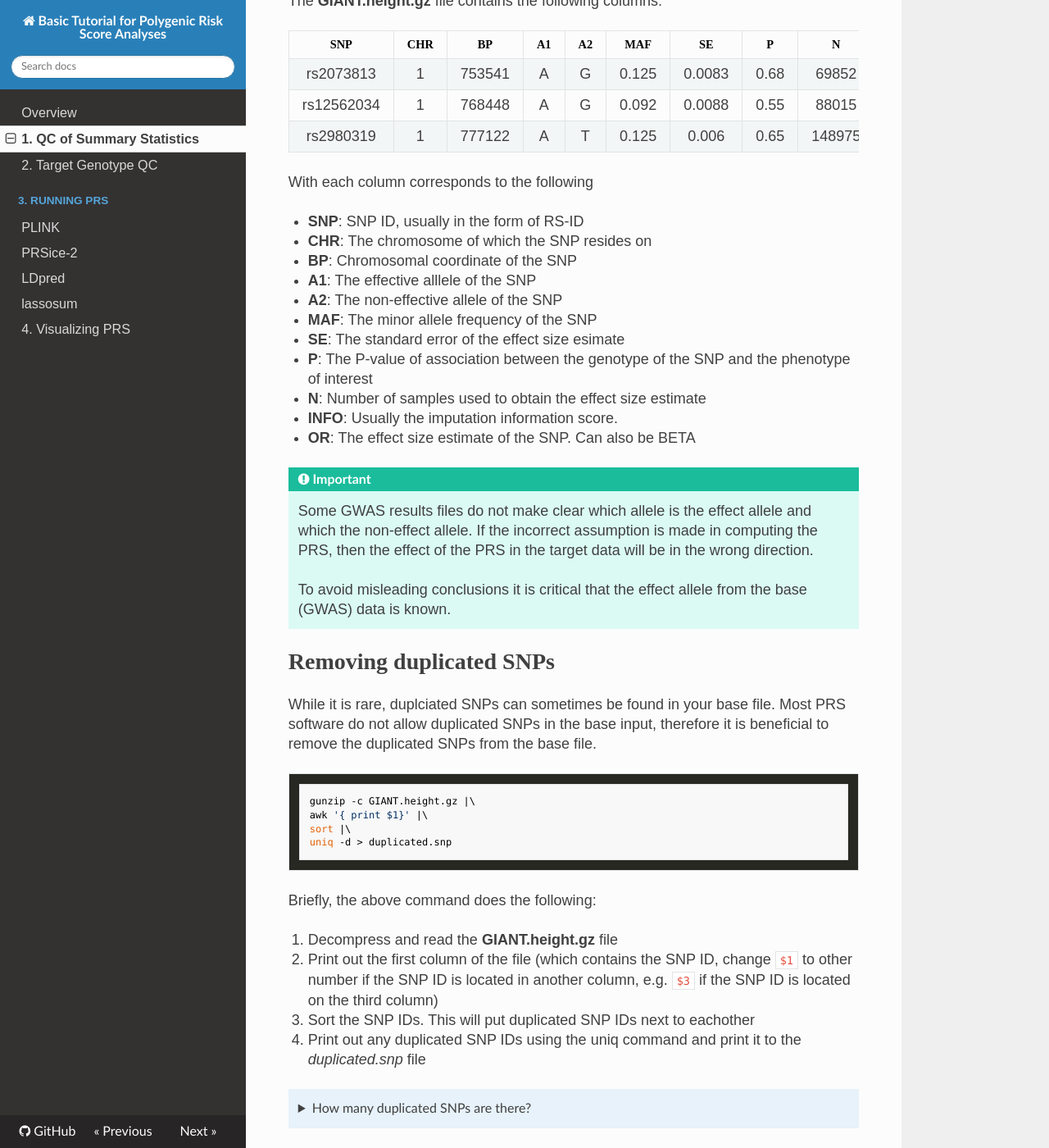
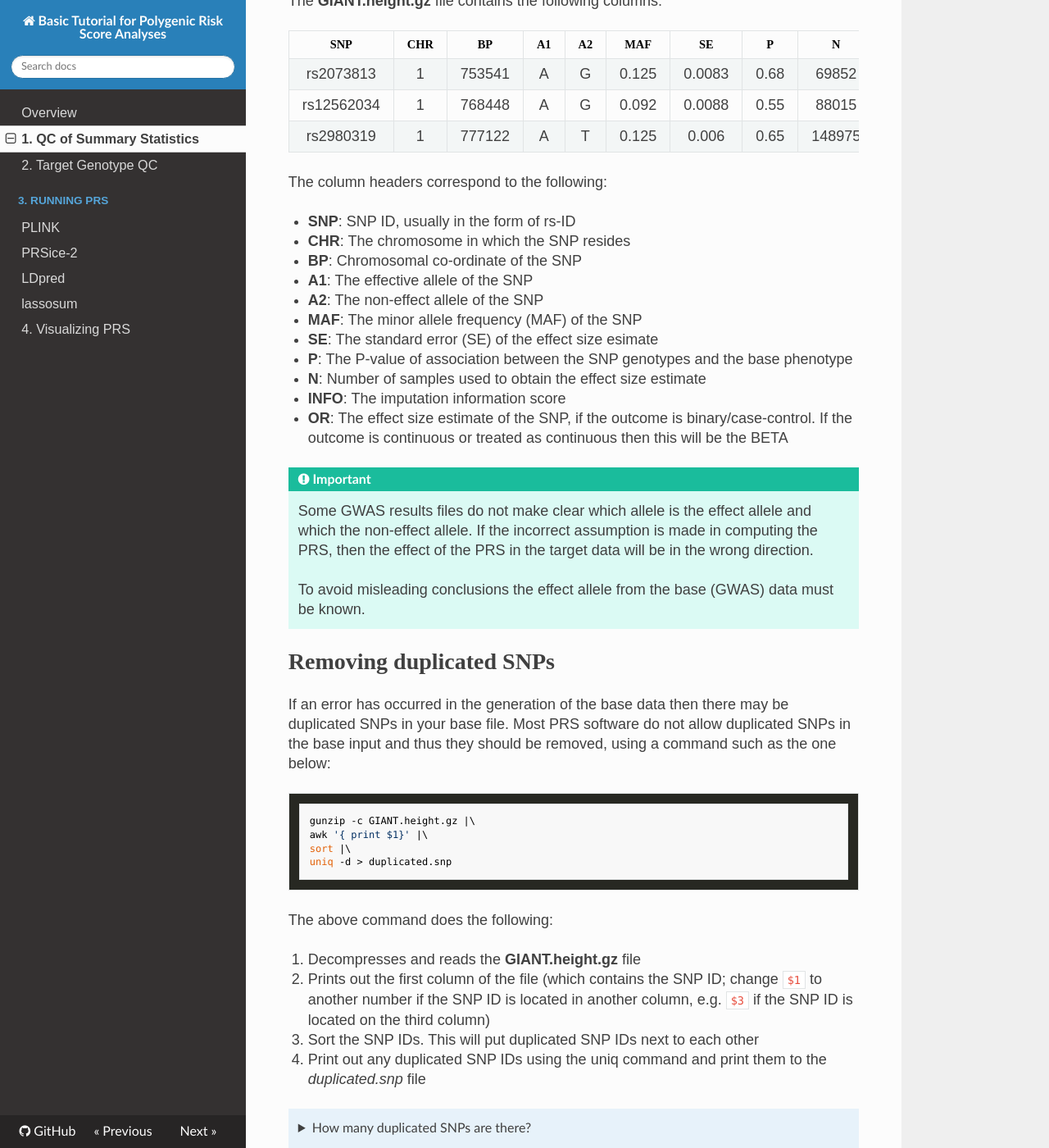
Before and after one commit to choishingwan/PRS-Tutorial, an MkDocs documentation site: the page built from docs/base.md, in a window 1280 px wide and 1400 px high, scrolled down 1224 px. Shown: the whole window at 82% size. Built offline with MkDocs 1.6.1, drawn with Linux system fonts in a browser that asks for light colours; nearby versions of some CDN libraries; some of the changed text lies outside the part shown.

Commit message:
Update base.md

````diff
--- a/docs/base.md
+++ b/docs/base.md
@@ -1,4 +1,4 @@
-First step in Polygenic Risk Score (PRS) analyses is to obtain the GWAS summary statistics.
+The first step in Polygenic Risk Score (PRS) analyses is to obtain the GWAS summary statistics.
 
 In this example, we will use a modified version of the Height GWAS summary statistics generated by the [GIANT consortium](https://portals.broadinstitute.org/collaboration/giant/index.php/GIANT_consortium_data_files#GWAS_Anthropometric_2014_Height)
 
@@ -10,14 +10,13 @@
 
 ```
 
-which will create a file call **GIANT.height.gz** in your current directory.
+which will create a file called **GIANT.height.gz** in your current directory.
 
 A common problem is that the downloaded file can be corrupted,
-which can generate various error messages in the down-stream analyses.
-To avoid un-necessary waste of time, it is generally a good practice to
-check if the file is intact. If the `md5sum` hash is provided for the
-original file, you can check the file integrity by performing the
-`md5sum` check:
+which can cause PRS software to crash or to produce errors in
+results. However, a `md5sum` hash is generally included in files
+so that file integrity can be checked. The following command
+performs this `md5sum` check:
 
 ```bash tab="Linux"
 md5sum GIANT.height.gz
@@ -27,8 +26,8 @@
 md5 GIANT.height.gz
 ```
 
-if the file is intact, `md5sum` should generate a string of characters: `88413472f72823ee294f0916a36505d9`.
-If a different string is generated, the file is corrupted
+if the file is intact, then `md5sum` generates a string of characters, which in this case should be: `88413472f72823ee294f0916a36505d9`.
+If a different string is generated, then then file is corrupted.
 
 # Reading the summary statistic file
 **GIANT.height.gz** is compressed. To read its content, you can type:
@@ -50,30 +49,29 @@
 rs12562034	|1	|768448	|A	|G	|0.092	|0.0088	|0.55	|88015	|0.917520990188678	|0.994714020220009|
 rs2980319	|1	|777122	|A	|T	|0.125	|0.006	|0.65	|148975	|0.847126999058955	|0.997303641721713|
 
-With each column corresponds to the following
+The column headers correspond to the following:
 
-- **SNP**: SNP ID, usually in the form of RS-ID
-- **CHR**: The chromosome of which the SNP resides on
-- **BP**: Chromosomal coordinate of the SNP
-- **A1**: The effective alllele of the SNP
-- **A2**: The non-effective allele of the SNP
-- **MAF**: The minor allele frequency of the SNP
-- **SE**: The standard error of the effect size esimate
-- **P**: The P-value of association between the genotype of the SNP and the phenotype of interest
+- **SNP**: SNP ID, usually in the form of rs-ID
+- **CHR**: The chromosome in which the SNP resides
+- **BP**: Chromosomal co-ordinate of the SNP
+- **A1**: The effective allele of the SNP
+- **A2**: The non-effect allele of the SNP
+- **MAF**: The minor allele frequency (MAF) of the SNP
+- **SE**: The standard error (SE) of the effect size esimate
+- **P**: The P-value of association between the SNP genotypes and the base phenotype
 - **N**: Number of samples used to obtain the effect size estimate
-- **INFO**: Usually the imputation information score.
-- **OR**: The effect size estimate of the SNP. Can also be BETA
+- **INFO**: The imputation information score
+- **OR**: The effect size estimate of the SNP, if the outcome is binary/case-control. If the outcome is continuous or treated as continuous then this will be the BETA
 
 !!! Important
     Some GWAS results files do not make clear which allele is the effect allele and which the non-effect allele.
     If the incorrect assumption is made in computing the PRS, then the effect of the PRS in the target data will be in the wrong direction.
 
-    To avoid misleading conclusions it is critical that the effect allele from the base (GWAS) data is known.
+    To avoid misleading conclusions the effect allele from the base (GWAS) data must be known.
 
 # Removing duplicated SNPs
-While it is rare, duplciated SNPs can sometimes be found in your base file.
-Most PRS software do not allow duplicated SNPs in the base input, therefore it
-is beneficial to remove the duplicated SNPs from the base file.
+If an error has occurred in the generation of the base data then there may be duplicated SNPs in your base file.
+Most PRS software do not allow duplicated SNPs in the base input and thus they should be removed, using a command such as the one below:
 
 ```bash
 gunzip -c GIANT.height.gz |\
@@ -82,12 +80,12 @@
 uniq -d > duplicated.snp
 ```
 
-Briefly, the above command does the following:
+The above command does the following:
 
-1. Decompress and read the **GIANT.height.gz** file
-2. Print out the first column of the file (which contains the SNP ID, change `$1` to other number if the SNP ID is located in another column, e.g. `$3` if the SNP ID is located on the third column)
-3. Sort the SNP IDs. This will put duplicated SNP IDs next to eachother
-4. Print out any duplicated SNP IDs using the uniq command and print it to the *duplicated.snp* file
+1. Decompresses and reads the **GIANT.height.gz** file
+2. Prints out the first column of the file (which contains the SNP ID; change `$1` to another number if the SNP ID is located in another column, e.g. `$3` if the SNP ID is located on the third column)
+3. Sort the SNP IDs. This will put duplicated SNP IDs next to each other
+4. Print out any duplicated SNP IDs using the uniq command and print them to the *duplicated.snp* file
 
 
 ??? note "How many duplicated SNPs are there?"
@@ -102,25 +100,24 @@
 
 The above script does the following:
 
-1. Decompress and read the **GIANT.height.gz** file
-2. Find if any row contains entries observed in `duplicated.snp` and remove them
-3. Compress and write the results to **Height.gz**
+1. Decompresses and reads the **GIANT.height.gz** file
+2. Establishes whether any row contains entries observed in `duplicated.snp` and removes them if so
+3. Compresses and writes the results to **Height.gz**
 
 # Filtering SNPs with low INFO score or MAF
-SNPs with low minor allele frequency (MAF) or imputation information score (INFO) are more likely to harbor false positives.
-It is therefore beneficial to remove SNPs with low MAF and INFO.
+SNPs with low minor allele frequency (MAF) or imputation information score (INFO) are more likely to generate false positive results due to their lower statistical power (and higher probability of genotyping errors in the case of low MAF). Therefore, SNPs with low MAF and INFO are typically removed before performing downstream analyses.
 This can be acheived using the following code:
 
 ```bash
 gunzip -c Height.gz |\
-awk 'NR==1 || ($6 > 0.05 && $6 < 0.95) && ($10 > 0.8) {print}' |\
+awk 'NR==1 || ($6 > 0.05) && ($10 > 0.8) {print}' |\
 gzip  > Height.QC.gz
 ```
 
-1. Decompress and read the **Height.gz** file
-2. Print the header line (`NR==1`)
-3. Print any line with MAF above 0.05 and less than 0.95 (`$6` because the sixth column of the file contains the MAF information)
-4. Print any line with INFO above 0.8 (`$10` because the tenth column of the file contains the INFO information)
-5. Compress and write the result to **Height.QC.gz**
+1. Decompresses and reads the **Height.gz** file
+2. Prints the header line (`NR==1`)
+3. Prints any line with MAF above 0.05 (`$6` because the sixth column of the file contains the MAF information)
+4. Prints any line with INFO above 0.8 (`$10` because the tenth column of the file contains the INFO information)
+5. Compresses and writes the results to **Height.QC.gz**
 
-The **Height.QC.gz** file can then be used for downstream analyses
+The **Height.QC.gz** file can then be used for downstream analyses.
````
Also changed, not shown: other parts of docs/base.md (+2 -2 lines).
